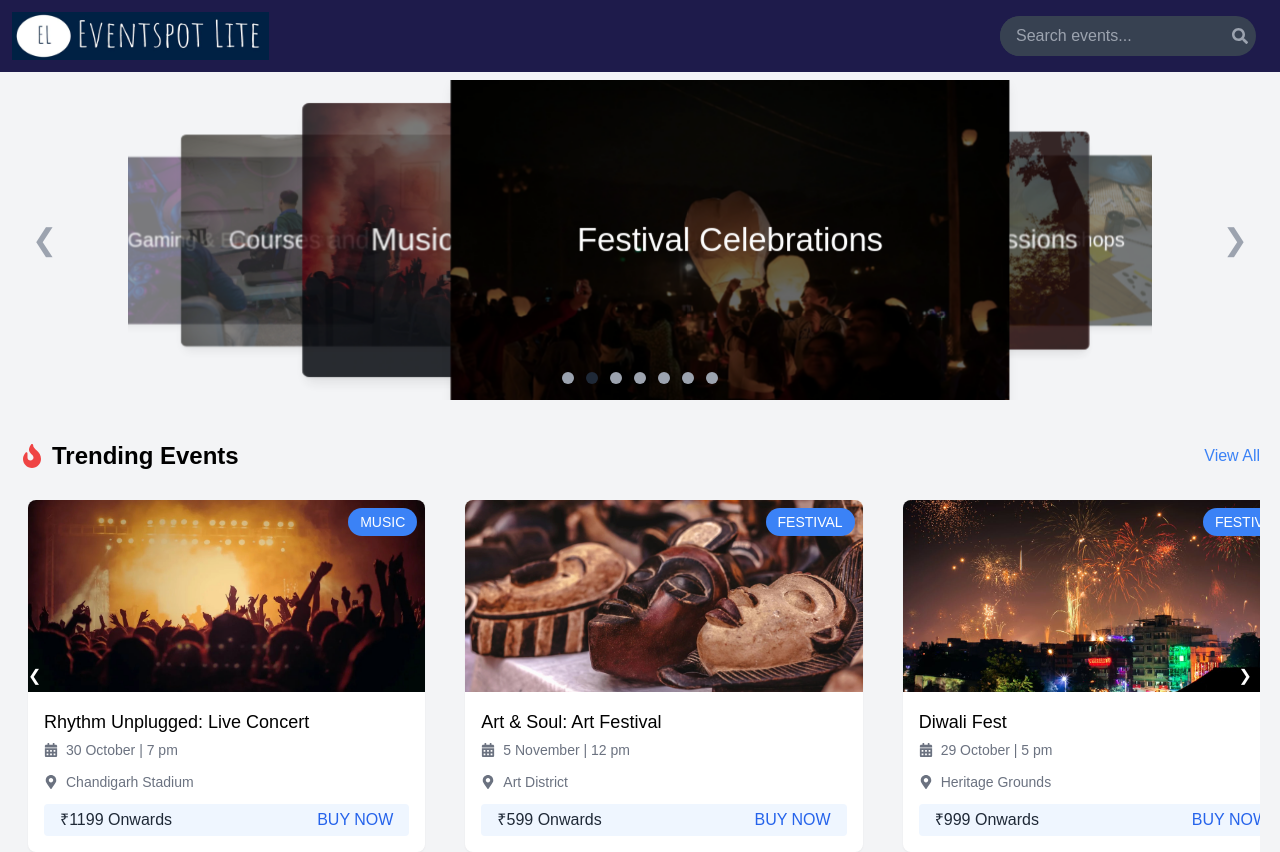
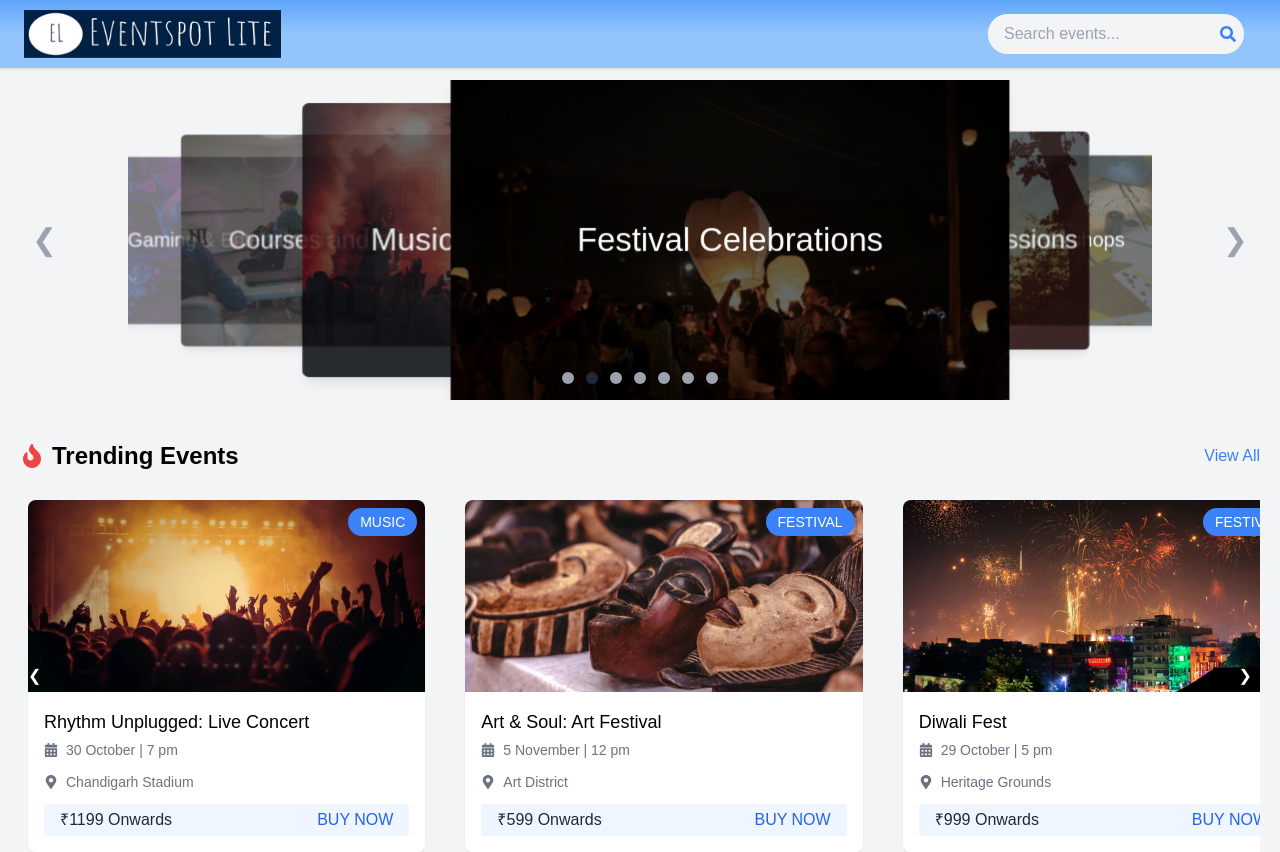
Before and after one commit to gbgaurav007/Gaurav_Bansal_EventSpotLite, a React (Vite) app: page / in a window 1280 px wide. Shown: the top 852 px of the page. Built offline with nearby package versions, Linux system fonts and the light colour scheme; a web font is replaced by a local one.

Commit message:
Update NavBar

```diff
--- a/src/components/Navbar.jsx
+++ b/src/components/Navbar.jsx
@@ -1,48 +1,58 @@
-import React from 'react';
-import { Link, useNavigate } from 'react-router-dom';
-import { FaSearch } from 'react-icons/fa';
-import logo from '/assets/logo.png';
-import logo2 from '/assets/logo2.png';
+import React from "react";
+import { Link, NavLink, useNavigate } from "react-router-dom";
+import { FaSearch } from "react-icons/fa";
+import logo from "/assets/logo.png";
+import logo2 from "/assets/logo2.png";
 
 const Navbar = ({ setSearchTerm }) => {
   const navigate = useNavigate();
 
+  // Function to navigate to the events page when search is clicked
   const handleSearchClick = () => {
     navigate('/events');
   };
 
   return (
-    <nav className="bg-indigo-950 text-white p-3 flex items-center justify-between">
+    // Main header section with a gradient background and shadow
 
-      <Link to="/">
+    <header className="bg-gradient-to-b from-blue-400 via-blue-300 to-blue-300 shadow sticky z-50 top-0 mb-3">
+      <nav
+        className="border-gray-200 px-4 lg:px-6 py-2.5"
+      >
+        <div className="flex flex-wrap justify-between items-center mx-auto max-w-screen-xl">
+          <Link to="/" className="flex items-center">
             <img
               src={logo}
               alt="EventSpot Lite"
-          className="hidden md:block h-12 w-auto"
+              className="hidden md:block h-12 w-auto mr-3"
             />
             <img
               src={logo2}
               alt="EventSpot"
-          className="block md:hidden h-12 w-auto"
+              className="block md:hidden h-12 w-auto mr-3"
             />
           </Link>
 
+          <div className="flex items-center lg:order-2">
             <div
-        className="flex items-center bg-gray-700 rounded-full overflow-hidden md:w-64 w-full mx-3"
+              className="flex items-center bg-gray-100 rounded-full overflow-hidden md:w-64 w-full mx-3"
               onClick={handleSearchClick}
             >
               <input
                 type="text"
                 placeholder="Search events..."
-          className="bg-gray-700 text-white w-full px-4 py-2 focus:outline-none md:block"
+                className="bg-gray-100 w-full px-4 py-2 focus:outline-none md:block"
                 onChange={(e) => setSearchTerm(e.target.value)}
               />
               <div className="p-2 cursor-pointer md:pl-2">
-          <FaSearch className="text-gray-400 :text-white" />
+                <FaSearch className="text-blue-500 hover:text-blue-300" />
+              </div>
+            </div>
           </div>
         </div>
       </nav>
+    </header>
   );
-};
+}
 
 export default Navbar;
```
Lines whose indentation alone changed are shown as unchanged.
